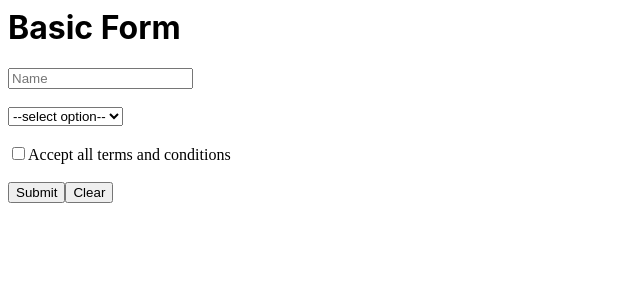
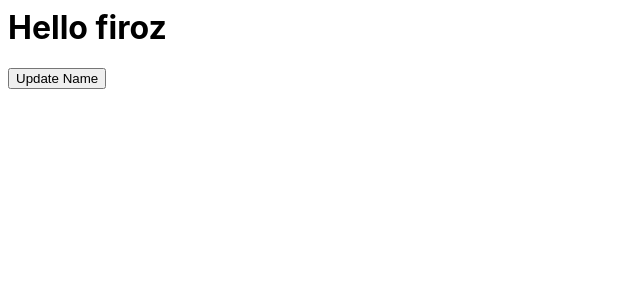
Before and after one commit to FirozSkAhmad/React, a React (Create React App) app: page / in a window 1280 px wide. Shown: the top 300 px of the page, without its empty margins (0-640 px from the left). Built offline with nearby package versions, Linux system fonts and the light colour scheme.

Commit message:
1 file modified

```diff
--- a/src/App.js
+++ b/src/App.js
@@ -1,50 +1,15 @@
-import React, { useState } from 'react';
+import React, { useState, useEffect } from 'react';
 import './style.css';
 
 export default function App() {
-  const [name, setName] = useState('');
-  const [intrest, setIntrest] = useState('');
-  const [tnc, setTnc] = useState(false);
-  const [status, setStatus] = useState(false);
-  function getData(e) {
-    console.log(name, intrest, tnc);
-    e.preventDefault();
-  }
-  function clear() {
-    setName('');
-    setIntrest('');
-    setTnc(false);
-  }
+  const [name, setName] = useState('firoz');
+  useEffect(() => {
+    console.log('useEffect');
+  });
   return (
     <div>
-      <h1>Basic Form</h1>
-      <form onSubmit={getData}>
-        <input
-          type="text"
-          placeHolder="Name"
-          value={name}
-          onChange={(e) => setName(e.target.value)}
-        />
-        <br />
-        <br />
-        <select onChange={(e) => setIntrest(e.target.value)} value={intrest}>
-          <option>--select option--</option>
-          <option>Marvel</option>
-          <option>DC</option>
-        </select>
-        <br />
-        <br />
-        <input
-          type="checkBox"
-          onChange={(e) => setTnc(e.target.checked)}
-          value={tnc}
-        />
-        <span>Accept all terms and conditions</span>
-        <br />
-        <br />
-        <button type="submit">Submit</button>
-        <button onClick={clear}>Clear</button>
-      </form>
+      <h1>Hello {name}</h1>
+      <button onClick={() => setName("myName")}>Update Name</button>
     </div>
   );
 }
```
